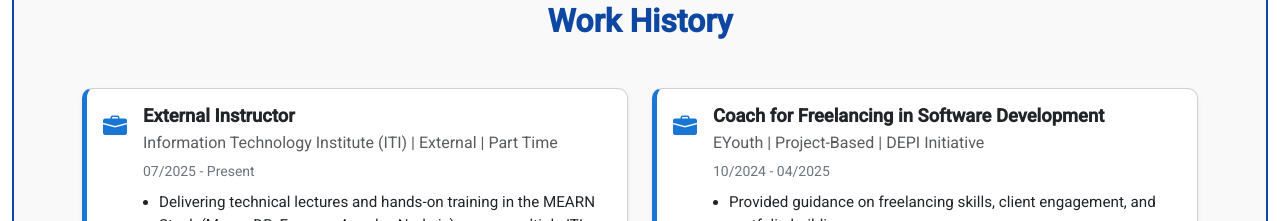
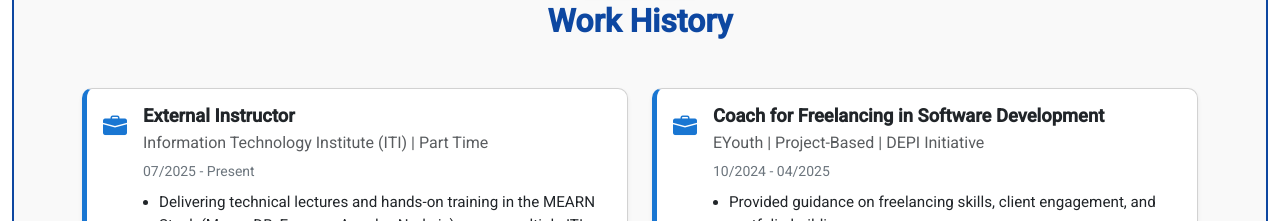
Before and after one commit to MahmoudMo99/portfolio, an Angular app: page / in a window 1280 px wide. Shown: the part 2000-2221 px from the top of the page. Built offline with nearby package versions, Linux system fonts and the light colour scheme.

Commit message:
some edits

```diff
--- a/src/app/components/portfolio/portfolio.component.ts
+++ b/src/app/components/portfolio/portfolio.component.ts
@@ -144,6 +144,7 @@
       ML: 'bg-warning text-dark',
       UX: 'bg-success',
       UI: 'bg-success',
+
     };
     return 'badge rounded-pill ' + (map[skill] || 'bg-secondary');
   }
--- a/src/app/components/work-experiences/work-experiences.component.ts
+++ b/src/app/components/work-experiences/work-experiences.component.ts
@@ -9,10 +9,10 @@
 export class WorkExperiencesComponent {
   experiences = [
     {
-      title: ' External Instructor',
+      title: 'External Instructor',
       organization: 'Information Technology Institute (ITI)',
       date: '07/2025 - Present',
-      type: 'External | Part Time',
+      type: 'Part Time',
       description: [
         'Delivering technical lectures and hands-on training in the MEARN Stack (MongoDB, Express, Angular, Node.js) across multiple ITI tracks.',
         'Focused on practical applications, real-world projects, and mentoring junior developers.',
```
Also changed, not shown: src/app/components/portfolio/portfolio.component.html (line endings or trailing spaces), 1 other file (tests, documents, lock files or other folders).
